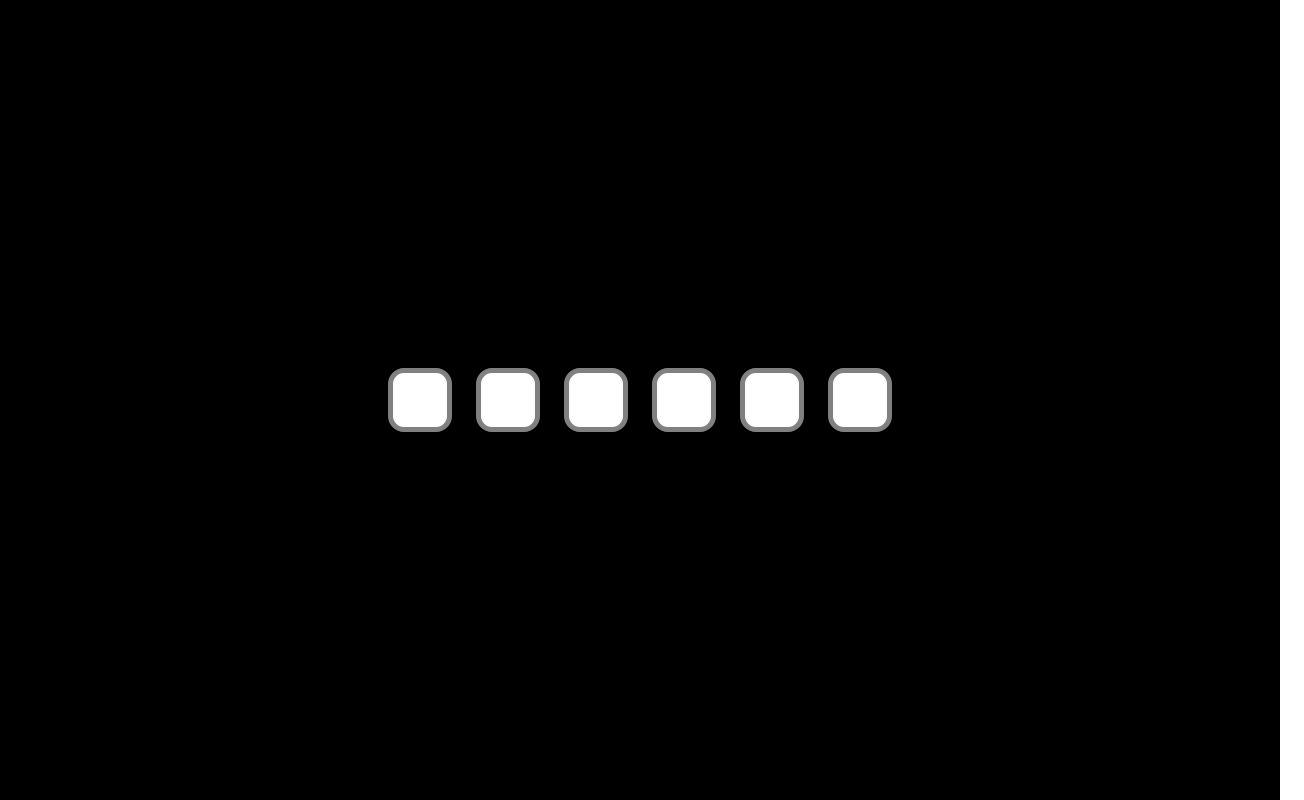
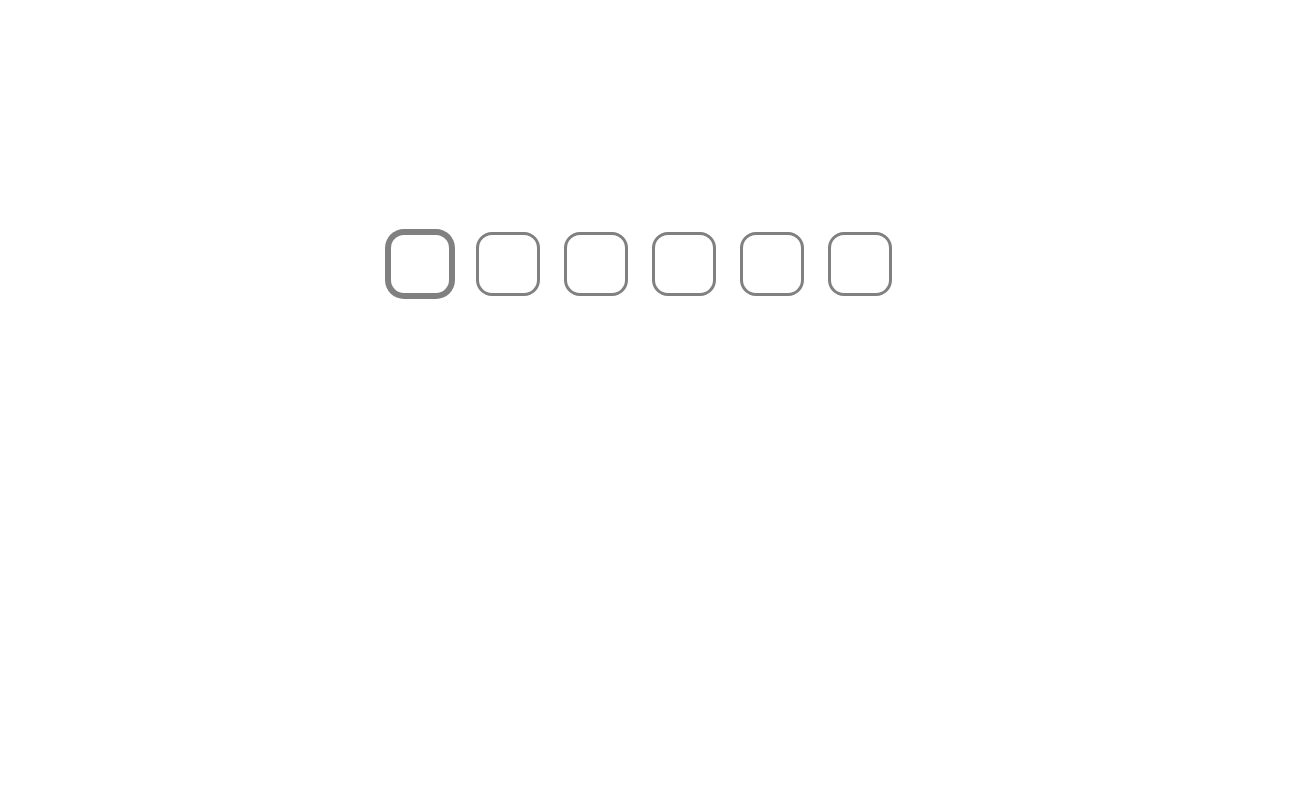
Before and after one commit to nekras72/otp, a React (Create React App) app: page / in a window 1280 px wide. Shown: the whole page, 1304 px wide, since content can reach past the window. Built offline with nearby package versions, Linux system fonts and the light colour scheme.

Commit message:
added error and loader handling

```diff
--- a/src/OtpForm.css
+++ /dev/null
@@ -1,23 +0,0 @@
-.otpContainer {
-  width: 100%;
-  height: 100%;
-  background-color: cornflowerblue;
-}
-
-.formContainer {
-  display: flex;
-  padding: 20px;
-  align-items: center;
-  justify-content: center;
-  gap: 24px;
-  width: 100%;
-  height: 100%;
-  box-sizing: border-box;
-  background-color: rgb(0, 0, 0);
-}
-
-@media screen and (max-width:1024px) {
-  .formContainer {
-    gap: 16px;
-  }
-}
--- a/src/OtpForm.tsx
+++ b/src/OtpForm.tsx
@@ -1,13 +1,25 @@
-import React, { useEffect, useRef, useState } from 'react';
+import React, { ReactNode, useCallback, useEffect, useRef, useState } from 'react';
 import OtpInput from './components/OtpInput';
 
-import './OtpForm.css';
+import styles from './otpForm.module.css';
 import { FormValues, OtpFormProps } from './types';
+import { buildFormValues, checkPreviousValuesAndUpdate, shiftIfNeeded } from './utils';
 
-const OtpForm: React.FC<OtpFormProps> = ({ inputsAmount, inputSize, onlyNumberValues = true, formClassName, inputClassName, handleSubmit }) => {
-  const [formValues, setFormValues] = useState<FormValues>({});
-  const [errorMessage, setErrorMessage] = useState<string>('');
-  const [isLastFilled, setIsLastFilled] = useState<boolean>(false);
+const OtpForm: React.FC<OtpFormProps> = ({
+  inputsAmount,
+  formClassName,
+  inputClassName,
+  handleSubmit,
+  errorMessage,
+  isLoading,
+  separator,
+  loaderContainerClassName,
+  CustomLoader,
+  errorMessagePos = 'bottom',
+  errorContainerClassName
+}) => {
+  const otpContainerClass = errorMessagePos === 'bottom' ? styles.otpContainer : styles.otpContainerReverse;
+  const [formValues, setFormValues] = useState<FormValues>(buildFormValues(inputsAmount));
 
   const inputsRefs = useRef<(HTMLInputElement | null)[]>([]);
   const handleRef = (ref: HTMLInputElement | null) => {
@@ -15,36 +27,6 @@ const OtpForm: React.FC<OtpFormProps> = ({ inputsAmount, inputSize, onlyNumberVa
       inputsRefs.current.push(ref);
     }
   }
-
-  const shiftValues = (obj: FormValues, index: number, inputsAmount: number) => {
-    obj[`${index}`] = '';
-    const array = Object.values(obj).filter(el => el !== '');
-    for (let index = 0; index < inputsAmount; index++) {
-      if (index < array.length) {
-        obj[`${index}`] = array[`${index}`];
-      } else obj[`${index}`] = '';
-    }
-    return obj;
-  }
-
-  const shiftIfNeeded = (obj: FormValues, index: number, inputsAmount: number): FormValues => {
-    const isTheLast = index === inputsAmount - 1;
-    if (!isTheLast) {
-      const array = Object.values(obj).splice(index).filter(v => v !== '');
-      if (array.length > 0) {
-        return shiftValues(obj, index, inputsAmount);
-      };
-    } return obj;
-  }
-
-  const handleOnSubmitForm = (e?: React.FormEvent<HTMLFormElement>) => {
-    e?.preventDefault();
-
-    const formValuesStr = Object.values(formValues).reduce((str, char) => (str + char), '');
-    if (formValuesStr.length === inputsAmount) {
-      handleSubmit('formValuesStr');
-    } else setErrorMessage('Please checkout entered code');
-  };
 
   const handleKeyDown = (
     event: React.KeyboardEvent<HTMLInputElement>,
@@ -83,15 +65,19 @@ const OtpForm: React.FC<OtpFormProps> = ({ inputsAmount, inputSize, onlyNumberVa
         }
         break;
 
-
       default:
         break;
     }
   };
 
-  // TODO add handling of insert a full code
 
   const handleInputOnChange = (index: number, event: React.ChangeEvent<HTMLInputElement>) => {
+    const handleFocus = (i: number, value: string) => {
+
+      if (i < inputsAmount - 1) {
+        inputsRefs.current[`${i + 1}`]?.focus();
+      } else if (value !== '' && i === inputsAmount - 1) event.target.blur();
+    }
     const inputValue = event.target.value;
 
     const inputValueLength = inputValue.length;
@@ -101,78 +87,65 @@ const OtpForm: React.FC<OtpFormProps> = ({ inputsAmount, inputSize, onlyNumberVa
       value = inputValue;
     } else value = inputValue.slice(inputValueLength - 1);
 
-    let isValidValue = false;
-    if (onlyNumberValues) {
-      isValidValue = !isNaN(Number(value));
-    }
-    if ((onlyNumberValues && isValidValue) || !onlyNumberValues) {
-      setFormValues((state) => ({
-        ...state,
-        [`${index}`]: value
-      }));
-      if (value && index < inputsAmount - 1) {
-        inputsRefs.current[`${index + 1}`]?.focus();
-      } else if (value && index === inputsAmount - 1) event.target.blur();
-    }
+    checkPreviousValuesAndUpdate(index, value, formValues, setFormValues, handleFocus);
   };
 
-  const buildFormValues = (inputsAmount: number) => {
-    const newFormState: FormValues = {};
-    for (let index = 0; index < inputsAmount; index++) {
-      newFormState[`${index}`] = '';
-    };
-    setFormValues(newFormState);
-  };
+
+  const triggerSubmit = useCallback((e?: React.FormEvent<HTMLFormElement>) => {
+
+    e?.preventDefault();
+    const formValuesStr = Object.values(formValues).reduce((str, char) => (str + char), '');
+
+    if (formValuesStr.length === inputsAmount) handleSubmit(formValuesStr);
+  }, [formValues, handleSubmit, inputsAmount]);
 
   const getInputsToRender = (inputsAmount: number) => {
-    if (Object.values(formValues).length !== 0) {
-
-      const inputsArray = [];
+    if (inputsAmount !== 0) {
+      const inputsArray: JSX.Element | ReactNode[] = [];
       for (let index = 0; index < inputsAmount; index++) {
-        const isLast = index === inputsAmount - 1;
         inputsArray.push(
           <OtpInput
             handleKeyDown={(e) => handleKeyDown(e, index)}
-            triggerSubmit={isLast ? () => setIsLastFilled(true) : undefined}
             inputClassName={inputClassName}
-            inputSize={inputSize}
             key={`input-${index}`}
             value={formValues[`${index}`]}
             handleOnChange={(e) => handleInputOnChange(index, e)}
             ref={(ref: HTMLInputElement | null) => handleRef(ref)}
           />
         );
-
+        if (separator && index !== inputsAmount - 1) {
+          inputsArray.push(separator);
+        }
       }
       return inputsArray;
     }
   };
 
-  const triggerSubmit = (isLastFilled: boolean) => {
-
-    if (isLastFilled) {
-      const formValuesStr = Object.values(formValues).reduce((str, char) => (str + char), '');
-      if (formValuesStr.length === inputsAmount) handleOnSubmitForm();
-    };
-  };
-
   useEffect(() => {
-    buildFormValues(inputsAmount);
-  }, [inputsAmount]);
-
-  useEffect(() => {
-    triggerSubmit(isLastFilled);
-  }, [isLastFilled]);
+    triggerSubmit();
+  }, [triggerSubmit]);
 
   useEffect(() => {
     inputsRefs.current[0]?.focus();
   }, []);
 
   return (
-    <div className='otpContainer'>
-      <form onSubmit={handleOnSubmitForm} className={formClassName ?? 'formContainer'}>
-        {getInputsToRender(inputsAmount)}
-      </form>
+    <div className={otpContainerClass}>
+      {!isLoading ? (
+        <>
+          <form onSubmit={triggerSubmit} className={formClassName ?? styles.formContainer}>
+            {getInputsToRender(inputsAmount)}
+          </form>
+          <div className={errorContainerClassName ?? styles.errorContainer}>
+            {errorMessage && <p>{errorMessage}</p>}
+          </div>
+        </>
+      ) :
+        (
+          <div className={loaderContainerClassName ?? styles.loaderContainer}>
+            {CustomLoader ?? <div className={styles.loader}/>}
+          </div>
+        )}
     </div>
   );
 }
--- a/src/components/OtpInput.tsx
+++ b/src/components/OtpInput.tsx
@@ -1,5 +1,5 @@
 import React from 'react';
-import './otpInput.css';
+import styles from './otpInput.module.css';
 import { OtpInputProps } from '../types';
 
 const OtpInput =
@@ -9,26 +9,21 @@ const OtpInput =
         handleOnChange,
         inputClassName,
         inputFilledClassName,
-        inputSize,
-        triggerSubmit
     }, ref) => {
-        const filledClassName = value !== '' ? inputFilledClassName ?? 'formInputFilled' : '';
+        const otpInputClassName = value !== '' ? inputFilledClassName ?? styles.formInputFilled : inputClassName ?? styles.formInput;
         return (
             <input
                 value={value}
                 ref={ref}
                 onKeyDown={handleKeyDown}
                 onChange={(e) => {
-                    handleOnChange(e);
-                    if (triggerSubmit && e.target.value) triggerSubmit();
+                    const isValidValue = !isNaN(Number(e.target.value));
+                    if (isValidValue) {
+                        handleOnChange(e);
+                    }
                 }}
                 onFocus={(e) => e.target.select()}
-                className={`${inputClassName ?? 'formInput'} ${filledClassName}`}
-                style={inputSize ? {
-                    width: `${inputSize.width}px`,
-                    height: `${inputSize.height}px`,
-                    fontSize: Math.round(inputSize.height / 1.7),
-                } : undefined}
+                className={otpInputClassName}
                 type="text"
             />
         )
--- a/src/components/otpInput.css
+++ b/src/components/otpInput.module.css
@@ -1,6 +1,6 @@
 .formInput {
     box-sizing: border-box;
-    border: 5px solid gray;
+    border: 3px solid gray;
     border-radius: 25%;
     display: flex;
     align-items: center;
@@ -10,19 +10,27 @@
     width: 64px;
     height: 64px;
     font-weight: 700;
+    font-size: 50px;
 }
 
 .formInputFilled {
-    border-color: green;
-}
-
-.formInput:hover {
-    border-color: #3399ff;
+    box-sizing: border-box;
+    border: 7px solid green;
+    border-radius: 25%;
+    display: flex;
+    align-items: center;
+    text-align: center;
+    justify-content: center;
+    outline: none;
+    width: 64px;
+    height: 64px;
+    font-weight: 700;
+    font-size: 48px;
 }
 
 .formInput:focus {
-    border-color: #3399ff;
-    box-shadow: #0073e5 0px 0px 0px 3px;
+    /* border-color: #3399ff; */
+    box-shadow: gray 0px 0px 0px 3px;
 }
 
 @media screen and (max-width:1024px) {
--- a/src/index.tsx
+++ b/src/index.tsx
@@ -11,8 +11,7 @@ const root = ReactDOM.createRoot(
 const props: OtpFormProps = {
   inputsAmount: 6,
   handleSubmit: (values: string) => console.log(`your code ${values} is looking good`),
-  onlyNumberValues: true,
-  inputSize: { width: 64, height: 64 },
+  isLoading: false,
 }
 root.render(
   <OtpForm {...props} />
--- /dev/null
+++ b/src/otpForm.module.css
@@ -0,0 +1,94 @@
+@import url("https://fonts.googleapis.com/css2?family=Noto+Sans:ital,wght@0,100..900;1,100..900&display=swap");
+.otpContainer {
+  width: 100%;
+  height: 100%;
+  display: flex;
+  flex-direction: column;
+  justify-content: center;
+  align-items: center;
+}
+
+.otpContainerReverse {
+  width: 100%;
+  height: 100%;
+  display: flex;
+  flex-direction: column-reverse;
+  justify-content: center;
+  align-items: center;
+}
+
+.formContainer {
+  display: flex;
+  padding: 20px;
+  align-items: center;
+  justify-content: center;
+  gap: 24px;
+  width: 100%;
+  height: 70%;
+  box-sizing: border-box;
+  min-height: 104px;
+}
+
+.errorContainer {
+  height: 30%;
+  width: 100%;
+  color: crimson;
+  padding: 24px;
+  font-family: "Noto Sans", sans-serif;
+  font-weight: 500;
+  font-size: 24px;
+  display: flex;
+  align-items: center;
+  justify-content: center;
+}
+
+.loaderContainer {
+  width: 50%;
+  height: 50%;
+  border-radius: 50px;
+  display: flex;
+  align-items: center;
+  justify-content: center;
+}
+
+/* HTML: <div class="loader"></div> */
+.loader {
+  width: 150px;
+  aspect-ratio: 1;
+  display: grid;
+  border: 4px solid #0000;
+  border-radius: 50%;
+  border-right-color: #25b09b;
+  animation: l15 1s infinite linear;
+}
+.loader::before,
+.loader::after {
+  content: "";
+  grid-area: 1/1;
+  margin: 2px;
+  border: inherit;
+  border-radius: 50%;
+  animation: l15 2s infinite;
+}
+.loader::after {
+  margin: 8px;
+  animation-duration: 3s;
+}
+@keyframes l15 {
+  100% {
+    transform: rotate(1turn);
+  }
+}
+
+@media screen and (max-width: 1024px) {
+  .formContainer {
+    gap: 16px;
+  }
+}
+
+@media screen and (max-width: 768px) {
+  .errorContainer {
+    padding: 16px;
+    font-size: 16px;
+  }
+}
--- /dev/null
+++ b/src/utils.ts
@@ -0,0 +1,65 @@
+import { FormValues } from "./types";
+
+export const buildFormValues = (inputsAmount: number): FormValues => {
+  const newFormState: FormValues = {};
+  for (let index = 0; index < inputsAmount; index++) {
+    newFormState[`${index}`] = '';
+  };
+  return newFormState;
+};
+
+const shiftValues = (obj: FormValues, index: number, inputsAmount: number) => {
+  obj[`${index}`] = '';
+  const array = Object.values(obj).filter(el => el !== '');
+  for (let index = 0; index < inputsAmount; index++) {
+    if (index < array.length) {
+      obj[`${index}`] = array[`${index}`];
+    } else obj[`${index}`] = '';
+  }
+  return obj;
+}
+
+export const shiftIfNeeded = (obj: FormValues, index: number, inputsAmount: number): FormValues => {
+  const isTheLast = index === inputsAmount - 1;
+  if (!isTheLast) {
+    const array = Object.values(obj).splice(index).filter(v => v !== '');
+    if (array.length > 0) {
+      return shiftValues(obj, index, inputsAmount);
+    };
+  } return obj;
+}
+
+const getCorrectIndex = (arr: string[], i: number): number => {
+  let correctIndex = i;
+  while (correctIndex > 0 && arr[correctIndex - 1] === '') {
+    correctIndex--;
+  }
+  return correctIndex;
+}
+
+export const checkPreviousValuesAndUpdate = (
+  currentIndex: number,
+  value: string,
+  formValues: FormValues,
+  setFormValues: (value: React.SetStateAction<FormValues>) => void,
+  handleFocus: (index: number, value: string) => void
+) => {
+  // Copy the current form values to avoid direct mutation
+  const newFormValues: FormValues = { ...formValues };
+
+  // Determine the correct index to update
+  let correctIndex = currentIndex;
+  if (correctIndex !== 0 && newFormValues[`${correctIndex - 1}`] === '') {
+    // Get the correct index if the previous index is empty
+    correctIndex = getCorrectIndex(Object.values(newFormValues), correctIndex);
+  }
+
+  // Update the form value at the correct index
+  newFormValues[`${correctIndex}`] = value;
+
+  // Update the form values state
+  setFormValues(newFormValues);
+
+  // Handle focus with the correct index and new value
+  handleFocus(correctIndex, value);
+};
--- a/tsconfig.json
+++ b/tsconfig.json
@@ -22,5 +22,5 @@
   },
   "include": [
     "src/*"
-  ]
+, "src/Temp/Temp.tsx"  ]
 }
```
Also changed, not shown: src/types.ts (+8 -5 lines), 1 other file (tests, documents, lock files or other folders).
